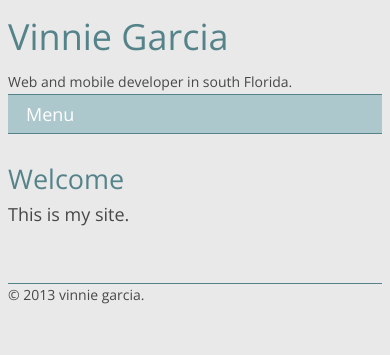
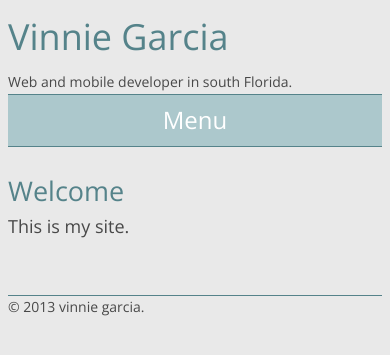
Before and after one commit to vinniegarcia/vinniegarcia.github.com, a Jekyll site: the page built from index.md, in a window 390 px wide. Shown: the top 355 px of the page. Built offline with Jekyll 4.4.1, drawn with Linux system fonts in a browser that asks for light colours; Markdown is read by kramdown in place of the engine named in the settings.

Commit message:
mobile nav updates

```diff
--- a/css/main.css
+++ b/css/main.css
@@ -12,6 +12,14 @@
 .nav-link:hover {
   color: #ffc;
   background-color: #55838a;
+}
+
+.mobile-nav-link {
+  display: block;
+  float: none;
+  font-size: 24px;
+  line-height: 1.6;
+  text-align: center;
 }
 
 body {
@@ -163,8 +171,12 @@ p {
   }
   #menu-link {
     display: block;
+    float: none;
     padding: .25em 1em;
+    font-size: 24px;
+    line-height: 1.6;
     color: white;
+    text-align: center;
     text-decoration: none;
     background-color: #acc8cc;
   }
```
Also changed, not shown: less/main.less (+10 -5 lines).
